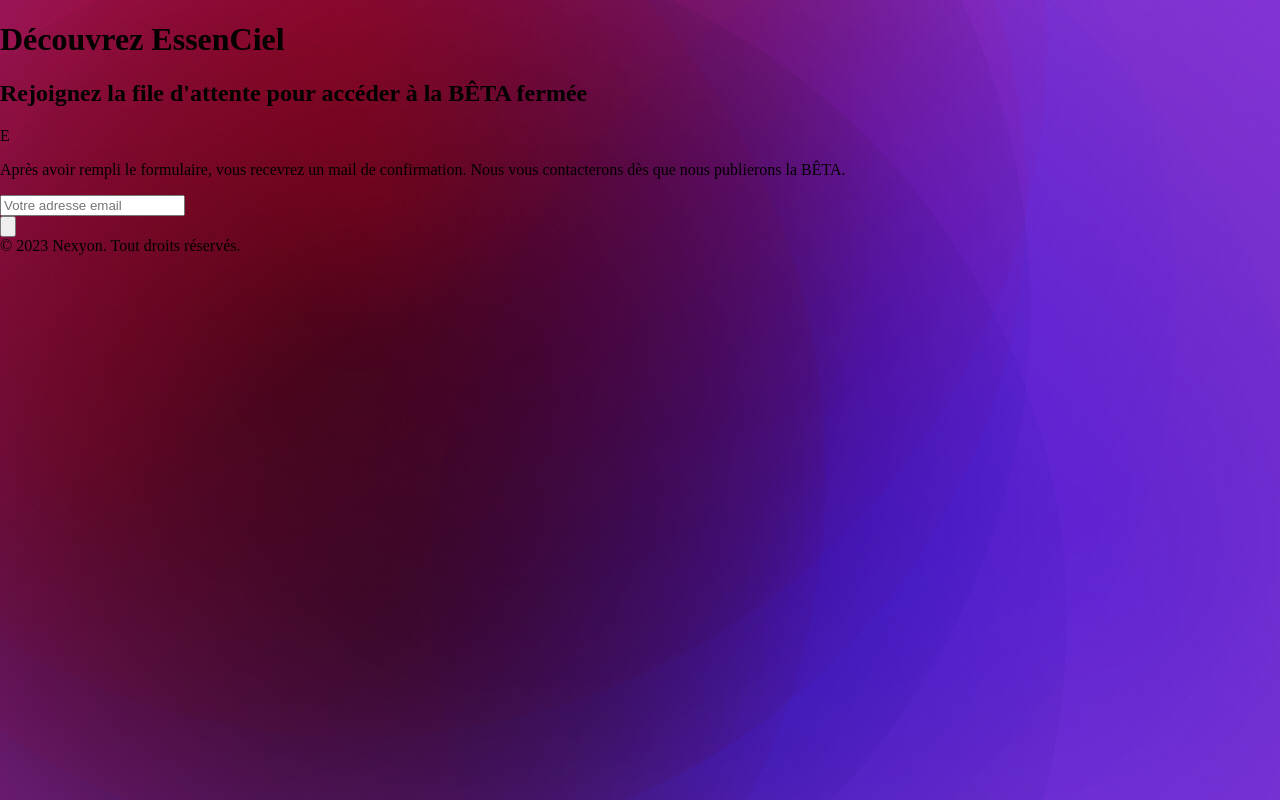
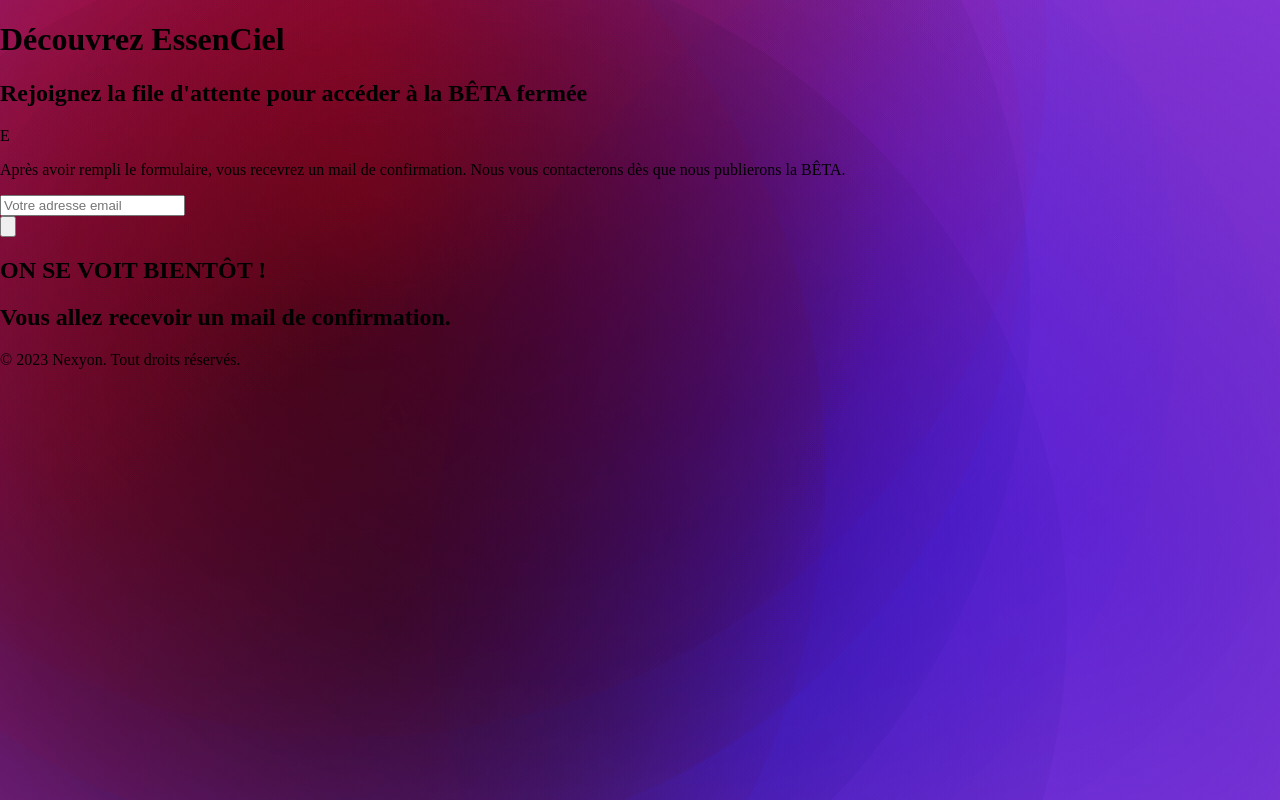
Before and after one commit to EssenCiel/essenciel-beta, a React (Create React App) app: page / in a window 1280 px wide. Built offline with nearby package versions, Linux system fonts and the light colour scheme.

Commit message:
:children_crossing: Improved user experience

```diff
--- a/src/App.js
+++ b/src/App.js
@@ -1,13 +1,23 @@
 import './index.css';
-import {useRef} from "react";
+import {useRef, useState} from "react";
 import emailjs from '@emailjs/browser';
 import {CheckCircleIcon} from "@heroicons/react/outline";
 
 export default function App() {
     const form = useRef();
+    const [emailSent, setEmailSent] = useState(false);
+    const validateEmail = (email) => {
+        const re = /^[^\s@]+@[^\s@]+\.[^\s@]+$/;
+        return re.test(email);
+    };
 
     const sendEmail = (e) => {
         e.preventDefault();
+        if (!validateEmail(form.current[0].value)) {
+            return
+        }
+        setEmailSent(true);
+        return
         emailjs.send("service_26xelfo","template_ua0nmvj", {
             email: form.current[0].value,
         }, "gax3wU7dnRboYrsEz" )
@@ -24,8 +34,8 @@ export default function App() {
                 <div className="blur-2xl w-full h-full absolute top-0 left-0 z-40 bg-black opacity-50"></div>
 
                 {/* Main content */}
-                <main className="justify-center items-center flex h-screen w-full absolute top-0 left-0 z-50">
-                    <div className="flex flex-col justify-between w-full  space-y-4 p-4">
+                <main className={`justify-center items-center flex h-screen w-full absolute top-0 left-0 z-50`}>
+                    <div className={`flex flex-col justify-between w-full  space-y-4 p-4  ${emailSent ? "hidden" : ""}`}>
 
                         {/* Header */}
                         <div className="mb-4 justify-center items-center flex flex-col">
@@ -38,7 +48,7 @@ export default function App() {
                         </div>
 
                         {/* Input form */}
-                        <form className="justify-center items-center flex flex-row space-x-4 pt-4" onSubmit={sendEmail} ref={form}>
+                        <form onSubmit={sendEmail} ref={form} className={`justify-center items-center flex flex-row space-x-4 pt-4 ${emailSent ? "hidden" : ""}`}>
                             <div>
                                 <input
                                     required={true}
@@ -61,7 +71,11 @@ export default function App() {
                                 <CheckCircleIcon className="h-5 w-5" aria-hidden="true" />
                             </button>
                         </form>
-
+                    </div>
+                    {/* Success message */}
+                    <div className={`flex pt-5 flex-col justify-center items-center space-x-4 ${emailSent ? "" : "hidden"}`}>
+                        <h2 className="text-2xl md:text-3xl lg:text-6xl uppercase font-black text-white">ON SE VOIT BIENTÔT !</h2>
+                        <h2 className="text-xs md:text-lg uppercase font-bold text-white text-center mt-2">Vous allez recevoir un mail de confirmation.</h2>
                     </div>
                 </main>
 
```
